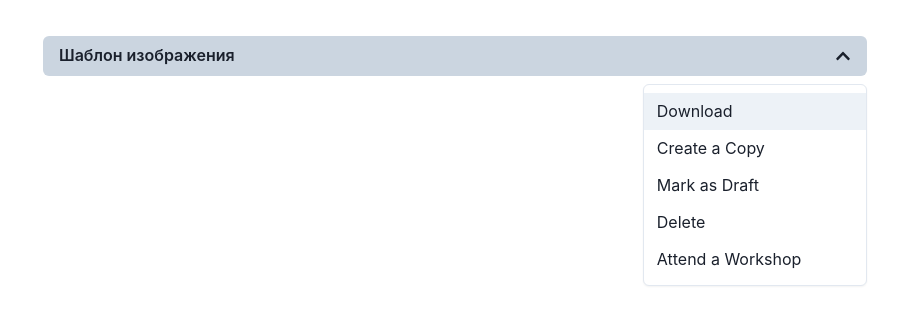
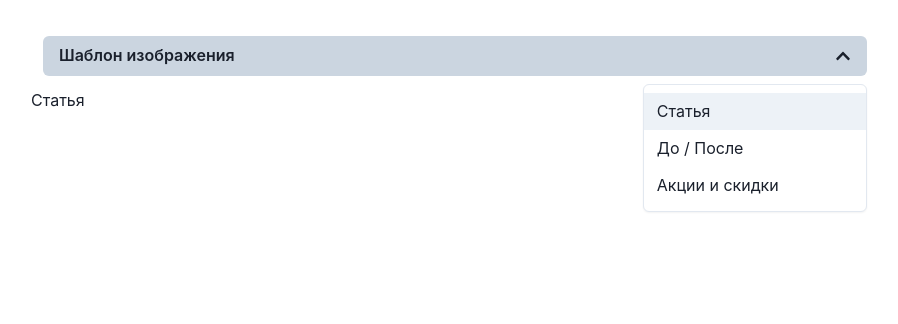
Before and after one commit to neodino/dentis-img-generator, a React (Create React App) app: page / in a window 1280 px wide. Both pictures are taken after a click on the button "Шаблон изображения". Shown: the top 324 px of the page, without its empty margins (185-1083 px from the left). Built offline with nearby package versions, Linux system fonts and the light colour scheme.

Commit message:
Add react-router components

```diff
--- a/package.json
+++ b/package.json
@@ -13,6 +13,8 @@
     "react": "^17.0.2",
     "react-dom": "^17.0.2",
     "react-icons": "^4.2.0",
+    "react-router": "^5.2.0",
+    "react-router-dom": "^5.2.0",
     "react-scripts": "4.0.3",
     "styled-components": "^5.2.3",
     "web-vitals": "^1.1.1"
--- a/src/App.js
+++ b/src/App.js
@@ -1,12 +1,30 @@
 import { Container } from "@chakra-ui/react";
 import React from "react";
+import {
+  BrowserRouter as Router,
+  Switch,
+  Route
+} from "react-router-dom";
 import InputController from "./components/InputController";
 
 function App() {
   return (
-    <Container maxW='4xl' p={6}>
-      <InputController />
-    </Container>
+    <Router>
+      <Container maxW='4xl' p={6}>
+        <InputController />
+        <Switch>
+          <Route exact path='/'>
+            <h1>Статья</h1>
+          </Route>
+          <Route exact path='/before-after'>
+            <h1>До / После</h1>
+          </Route>
+          <Route exact path='/promotion'>
+            <h1>Акции и скидки</h1>
+          </Route>
+        </Switch>
+      </Container>
+    </Router>
   );
 }
 
--- a/src/components/InputController/ImageTypeSelector/index.js
+++ b/src/components/InputController/ImageTypeSelector/index.js
@@ -1,6 +1,7 @@
 import { Button, Menu, MenuButton, MenuItem, MenuList } from '@chakra-ui/react';
 import { FaChevronDown, FaChevronUp } from 'react-icons/fa';
 import React, { useState } from 'react';
+import { Link } from 'react-router-dom';
 
 const ImageTypeSelector = () => {
 
@@ -12,11 +13,9 @@ const ImageTypeSelector = () => {
                         Шаблон изображения
                     </MenuButton>
                     <MenuList>
-                        <MenuItem>Download</MenuItem>
-                        <MenuItem>Create a Copy</MenuItem>
-                        <MenuItem>Mark as Draft</MenuItem>
-                        <MenuItem>Delete</MenuItem>
-                        <MenuItem>Attend a Workshop</MenuItem>
+                        <MenuItem as={Link} to='/'>Статья</MenuItem>
+                        <MenuItem as={Link} to='/before-after'>До / После</MenuItem>
+                        <MenuItem as={Link} to='/promotion'>Акции и скидки</MenuItem>
                     </MenuList>
                 </>
             )}
```
Also changed, not shown: 1 other file (tests, documents, lock files or other folders).
